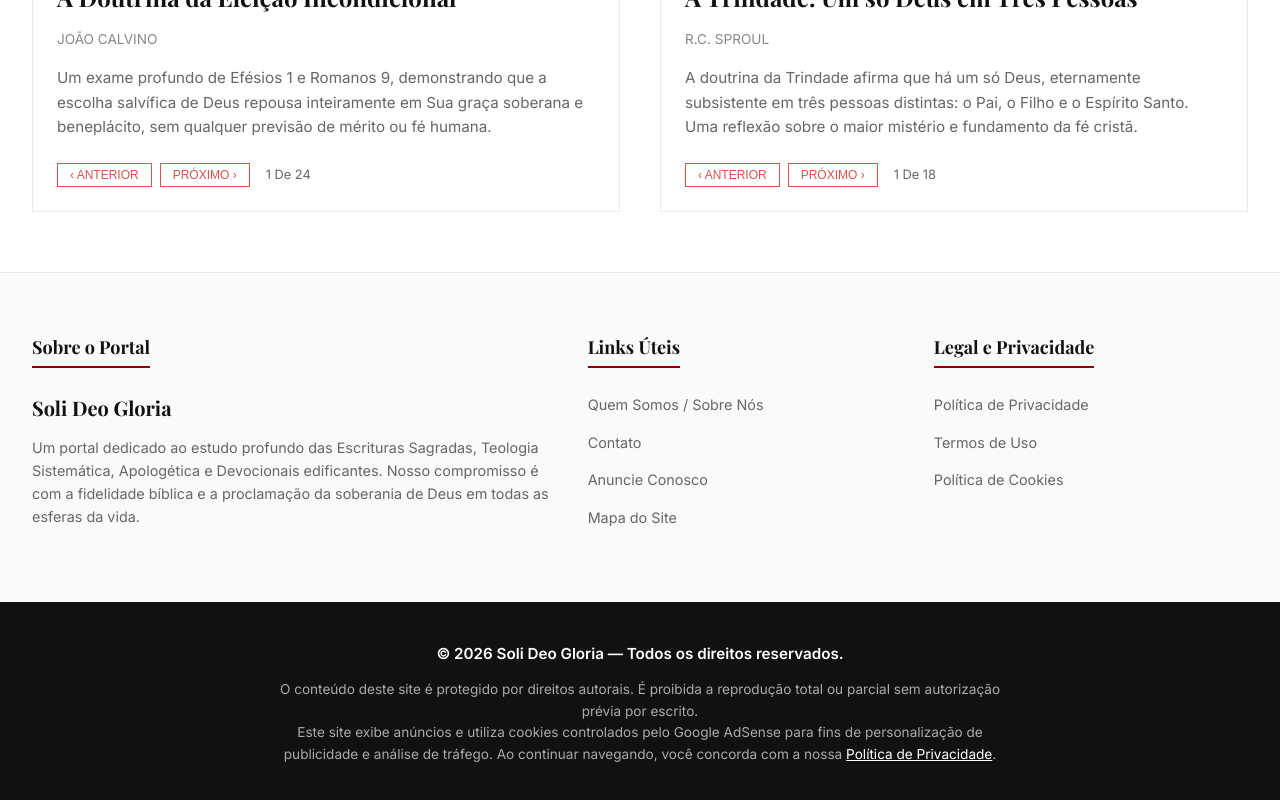
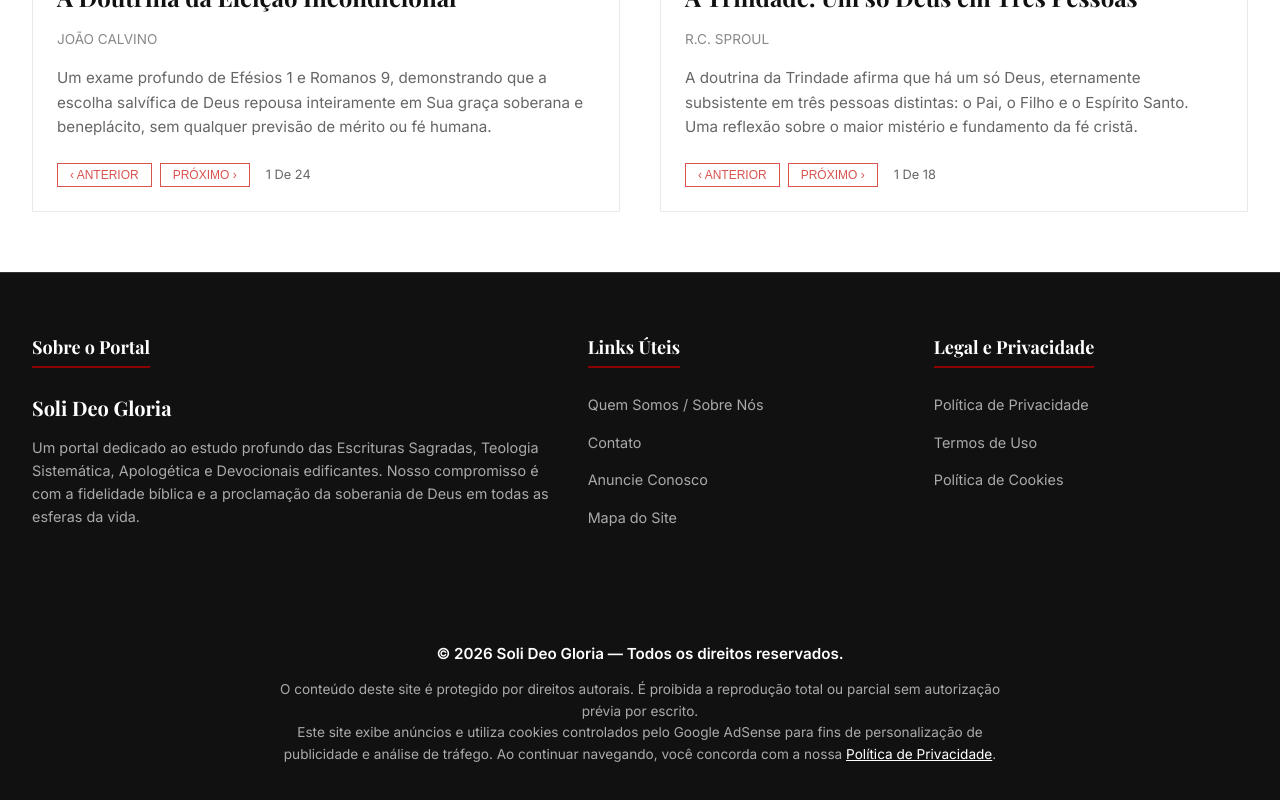
Before and after one commit to andrewsmorais/Blog-Crist-o-, a React (Vite) app: page / in a window 1280 px wide. Shown: the part 3278-4078 px from the top of the page. Built offline with nearby package versions, Linux system fonts and the light colour scheme; a web font is replaced by a local one.

Commit message:
Estilizando o rodapé para ser inteiramente preto

```diff
--- a/src/index.css
+++ b/src/index.css
@@ -452,9 +452,10 @@ img {
 
 /* --- Footer AdSense --- */
 .footer-main {
-  background-color: #fafafa;
-  border-top: 1px solid var(--border-color);
+  background-color: #111;
+  border-top: 1px solid #333;
   margin-top: 40px;
+  color: #aaa;
 }
 .footer-grid {
   display: grid;
@@ -466,7 +467,7 @@ img {
   font-family: var(--font-title);
   font-size: 1.125rem;
   margin-bottom: 24px;
-  color: var(--text-primary);
+  color: #fff;
   border-bottom: 2px solid var(--color-link);
   display: inline-block;
   padding-bottom: 4px;
@@ -476,10 +477,11 @@ img {
   font-family: var(--font-title);
   font-size: 1.25rem;
   margin-bottom: 12px;
+  color: #fff;
 }
 .footer-about p {
   font-size: 0.9rem;
-  color: var(--text-secondary);
+  color: #aaa;
   line-height: 1.6;
 }
 .footer-links li {
@@ -487,11 +489,11 @@ img {
 }
 .footer-links a {
   font-size: 0.9rem;
-  color: var(--text-secondary);
+  color: #aaa;
   white-space: nowrap;
 }
 .footer-links a:hover {
-  color: var(--color-link);
+  color: #fff;
 }
 .footer-bottom {
   background-color: #111;
```
